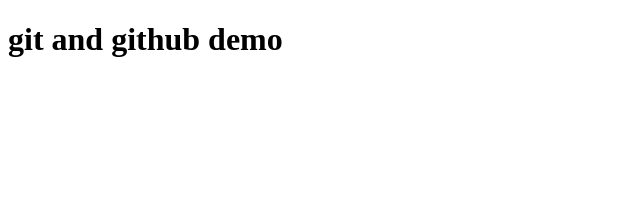
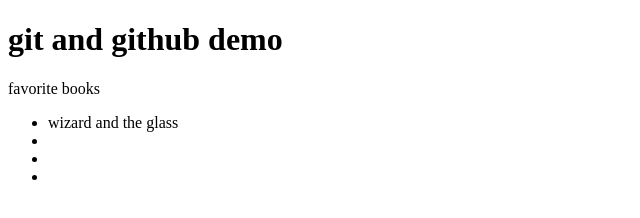
Before and after one commit to jvaughn619/githubcollab, a plain HTML site: page index.html in a window 1280 px wide. Shown: the whole page, without its empty margins (0-640 px from the left). Drawn offline with Linux system fonts and the light colour scheme.

Commit message:
add fav book list

```diff
--- a/index.html
+++ b/index.html
@@ -7,5 +7,14 @@
 </head>
 <body>
   <h1>git and github demo</h1>
+
+  <!-- ul>li*4 -->
+  <P>favorite books</P>
+  <ul>
+    <li>wizard and the glass</li>
+    <li></li>
+    <li></li>
+    <li></li>
+  </ul>
 </body>
 </html>
```
